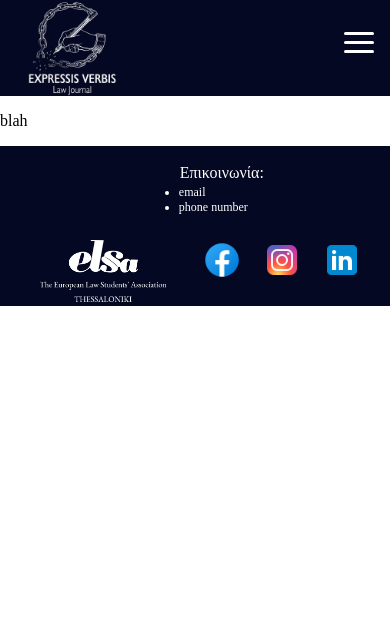
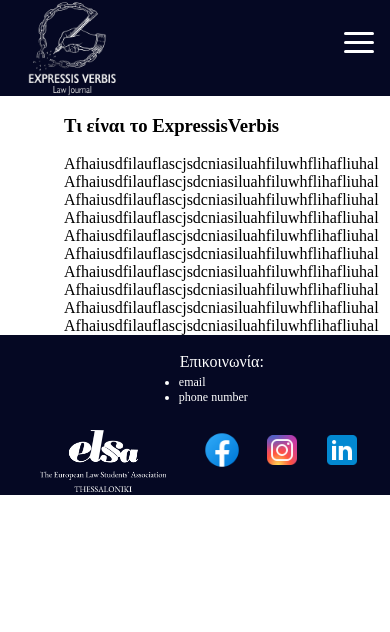
Before and after one commit to G-Papad/ExpressisVerbisLawJournalSite, a Django app: page /main in a window 390 px wide. Shown: the top 632 px of the page. Run offline with Django 4.2, Linux system fonts and the light colour scheme.

Commit message:
responsive changes

```diff
--- /dev/null
+++ b/expressisverbis/ExpressisVerbisApp/static/css/columns.css
@@ -0,0 +1,18 @@
+.col-1 {width: 8.33%;}
+.col-2 {width: 16.66%;}
+.col-3 {width: 25%;}
+.col-4 {width: 33.33%;}
+.col-5 {width: 41.66%;}
+.col-6 {width: 50%;}
+.col-7 {width: 58.33%;}
+.col-8 {width: 66.66%;}
+.col-9 {width: 75%;}
+.col-10 {width: 83.33%;}
+.col-11 {width: 91.66%;}
+.col-12 {width: 100%;}
+
+[class*="col-"] {
+    float: left;
+    padding: 15px;
+    border: 1px solid red;
+}
--- a/expressisverbis/ExpressisVerbisApp/static/css/issues_style.css
+++ b/expressisverbis/ExpressisVerbisApp/static/css/issues_style.css
@@ -1,6 +1,8 @@
-body{
-  min-height: 75vh;
+* {
+  box-sizing: border-box;
 }
+
+
 .issues_container {
   display: flex;
   flex-wrap: wrap;
@@ -28,6 +30,18 @@ body{
   padding:2px;
 }
 
+.issue-row{
+  display: flex;
+  align-items: center;
+  justify-content: center;
+}
+
+.issue-row::after {
+  content: "";
+  clear: both;
+  display: table;
+}
+
 .cover-photo{
   object-fit: contain;
   height: 15rem;
--- /dev/null
+++ b/expressisverbis/ExpressisVerbisApp/static/css/main_style.css
@@ -0,0 +1,8 @@
+.container{
+    display: flex;
+    flex-direction: column;
+    margin-left: 4em;
+}
+
+.container .text{
+}
--- a/expressisverbis/ExpressisVerbisApp/templates/base.html
+++ b/expressisverbis/ExpressisVerbisApp/templates/base.html
@@ -1,9 +1,11 @@
 {% load static %}
 <!DOCTYPE html>
+<link rel ="stylesheet" type="text/css" href="{% static 'css/columns.css' %}">
 <link rel ="stylesheet" type="text/css" href="{% static 'css/nav_style.css' %}">
 <link rel ="stylesheet" type="text/css" href="{% static 'css/footer_style.css' %}">
 <link rel ="stylesheet" type="text/css" href="{% static 'css/issues_style.css' %}">
-
+<link rel ="stylesheet" type="text/css" href="{% static 'css/main_style.css' %}">
+<meta name="viewport" content="width=device-width, initial-scale=1.0">
 <html>
     <head>
         <title>{% block title %}{% endblock %}</title>
--- a/expressisverbis/ExpressisVerbisApp/templates/mainpage.html
+++ b/expressisverbis/ExpressisVerbisApp/templates/mainpage.html
@@ -2,5 +2,18 @@
 {% load static %}
 {% block title %} ExpressisVerbis Law Journal {% endblock %}
 {%block content%}
-<p>blah</p>
+<div class="container">
+    <h3>Τι είναι το ExpressisVerbis</h3>
+    <text class="text">Afhaiusdfilauflascjsdcniasiluahfiluwhflihafliuhal<br>
+        Afhaiusdfilauflascjsdcniasiluahfiluwhflihafliuhal<br>
+        Afhaiusdfilauflascjsdcniasiluahfiluwhflihafliuhal<br>
+        Afhaiusdfilauflascjsdcniasiluahfiluwhflihafliuhal<br>
+        Afhaiusdfilauflascjsdcniasiluahfiluwhflihafliuhal<br>
+        Afhaiusdfilauflascjsdcniasiluahfiluwhflihafliuhal<br>
+        Afhaiusdfilauflascjsdcniasiluahfiluwhflihafliuhal<br>
+        Afhaiusdfilauflascjsdcniasiluahfiluwhflihafliuhal<br>
+        Afhaiusdfilauflascjsdcniasiluahfiluwhflihafliuhal<br>
+        Afhaiusdfilauflascjsdcniasiluahfiluwhflihafliuhal<br>
+    </text>
+</div>
 {% endblock %}
```
Also changed, not shown: expressisverbis/ExpressisVerbisApp/templates/issues.html (+6 -4 lines).
